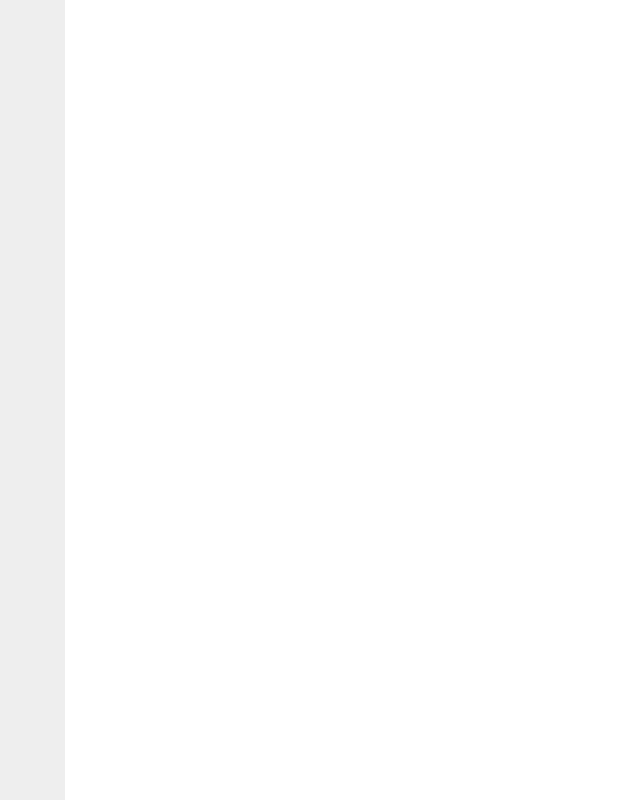
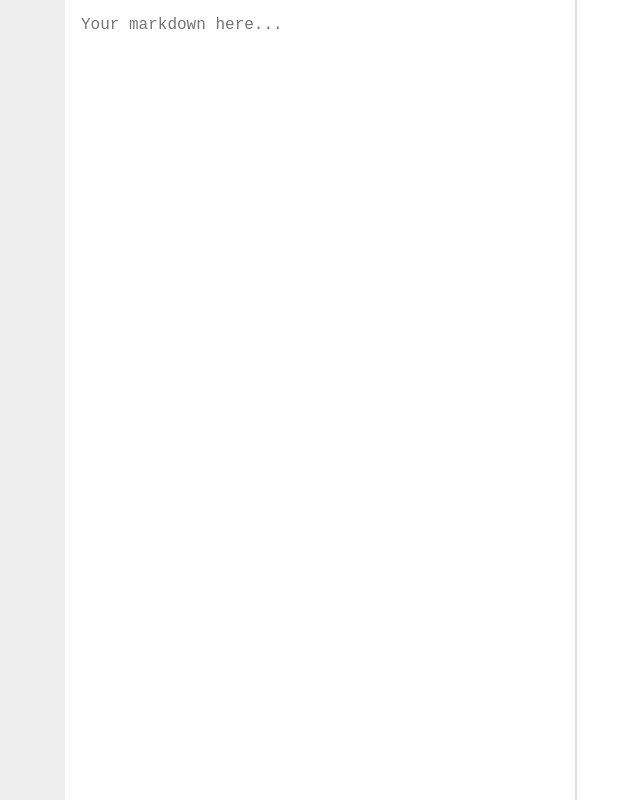
Before and after one commit to ankurrsinghal/markdown-editor, a Vue app: page / in a window 1280 px wide. Shown: the whole page, without its empty margins (191-831 px from the left). Built offline with nearby package versions, Linux system fonts and the light colour scheme.

Commit message:
Editor.vue component tested, styled and integrated into App.vue

```diff
--- a/package.json
+++ b/package.json
@@ -7,7 +7,7 @@
   "scripts": {
     "dev": "webpack-dev-server --inline --progress --config build/webpack.dev.conf.js",
     "start": "npm run dev",
-    "unit": "jest --config test/unit/jest.conf.js --coverage",
+    "unit": "jest --config test/unit/jest.conf.js",
     "test-watch": "jest --config test/unit/jest.conf.js --coverage --watch",
     "test": "npm run unit",
     "lint": "eslint --ext .js,.vue src test/unit",
--- a/src/App.vue
+++ b/src/App.vue
@@ -2,11 +2,26 @@
   <div class="main">
       <div class="sidebar"></div>
       <div class="content">
-        <div class="editor"></div>
+        <editor v-model="content"></editor>
         <div class="renderer"></div>
       </div>
   </div>
 </template>
+
+<script>
+import Editor from './components/Editor'
+
+export default {
+  data () {
+    return {
+      content: ''
+    }
+  },
+  components: {
+    Editor
+  }
+}
+</script>
 
 <style>
 .main {
@@ -30,4 +45,8 @@
   flex-basis: 50%;
 }
 
+.editor{
+    border-right: 2px solid #ddd;
+}
+
 </style>
--- /dev/null
+++ b/src/components/Editor.vue
@@ -0,0 +1,25 @@
+<template>
+  <div class="editor">
+    <textarea :value="value" @input="$emit('input', $event.target.value)" placeholder="Your markdown here..."></textarea>
+  </div>
+</template>
+
+<script>
+export default {
+  props: ['value']
+}
+</script>
+
+<style scoped>
+textarea {
+  width: 100%;
+  height: 100%;
+  display: block;
+  padding: 1em;
+  border: none;
+  resize: none;
+  outline: none;
+  font-family: 'Ubuntu Mono', monospace;
+  font-size: 16px;
+}
+</style>
--- a/static/style.css
+++ b/static/style.css
@@ -1,3 +1,9 @@
+*,
+*::before,
+*::after {
+  box-sizing: border-box;
+}
+
 body {
     margin: 0;
 }
```
Also changed, not shown: test/unit/jest.conf.js (+9 -9 lines), 1 other file (tests, documents, lock files or other folders).
